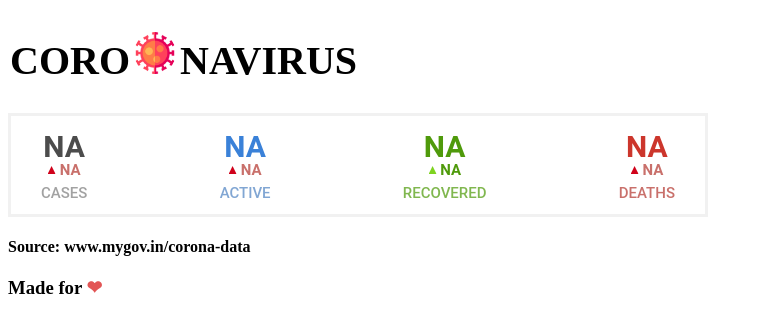
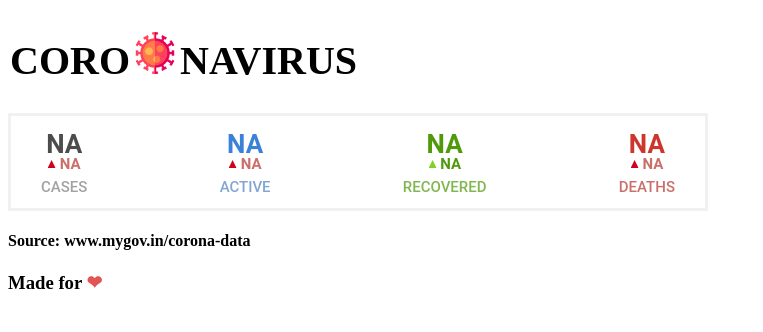
Before and after one commit to Vishal18v/coronavirus-trackr.github.io, a plain HTML site: page index.html in a window 1280 px wide. Shown: the whole page, without its empty margins (0-763 px from the left). Drawn offline with Linux system fonts and the light colour scheme; no server answers.

Commit message:
Update style.css

```diff
--- a/style.css
+++ b/style.css
@@ -33,7 +33,7 @@ padding: 10px 30px 10px 30px;
     box-sizing: border-box;
     -webkit-font-smoothing: antialiased;
     text-rendering: optimizeLegibility;
-    font-size: 30px;
+    font-size: 26px;
     font-weight: 600;
     width: 100%;
     text-align: center;
@@ -58,7 +58,7 @@ padding: 10px 30px 10px 30px;
     box-sizing: border-box;
     -webkit-font-smoothing: antialiased;
     text-rendering: optimizeLegibility;
-    font-size: 30px;
+    font-size: 26px;
     font-weight: 600;
     width: 100%;
     text-align: center;
@@ -83,7 +83,7 @@ border: none;
 box-sizing: border-box;
 -webkit-font-smoothing: antialiased;
 text-rendering: optimizeLegibility;
-font-size: 30px;
+font-size: 26px;
 font-weight: 600;
 width: 100%;
 text-align: center;
@@ -108,7 +108,7 @@ border: none;
 box-sizing: border-box;
 -webkit-font-smoothing: antialiased;
 text-rendering: optimizeLegibility;
-font-size: 30px;
+font-size: 26px;
 font-weight: 600;
 width: 100%;
 text-align: center;
```
